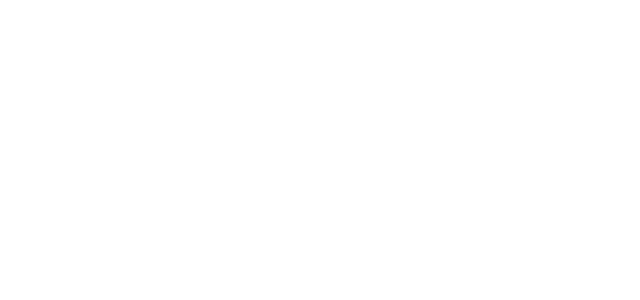
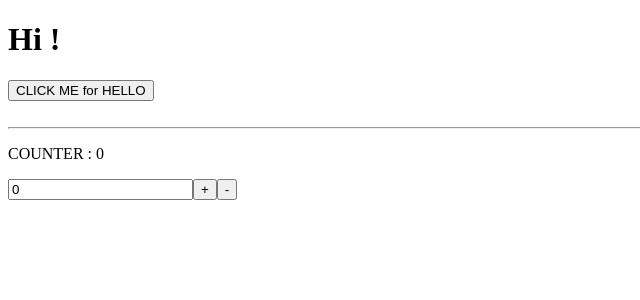
Before and after one commit to stefanimladenovski/reactjs, a React (Create React App) app in the folder reactjs/: page / in a window 1280 px wide. Shown: the top 300 px of the page, without its empty margins (0-640 px from the left). Built offline with nearby package versions, Linux system fonts and the light colour scheme.

Commit message:
ADD cas9

```diff
--- a/reactjs/package.json
+++ b/reactjs/package.json
@@ -8,7 +8,9 @@
     "@testing-library/user-event": "^13.5.0",
     "react": "^18.2.0",
     "react-dom": "^18.2.0",
+    "react-redux": "^8.0.2",
     "react-scripts": "5.0.1",
+    "redux": "^4.2.0",
     "web-vitals": "^2.1.4"
   },
   "scripts": {
--- a/reactjs/src/App.js
+++ b/reactjs/src/App.js
@@ -1,7 +1,13 @@
+import { Hello } from "./components/Hello";
+import { Counter } from "./components/Counter";
+
 const App = () => {
 
   return (
-    <div></div>
+    <div>
+      <Hello />
+      <Counter />
+    </div>
   );
 }
 
--- /dev/null
+++ b/reactjs/src/actions/CounterAction.js
@@ -0,0 +1,13 @@
+export const increment = (value) => {
+    return {
+        type : "INCREMENT",
+        payload: value
+    }
+}
+
+export const decrement = (value) => {
+    return {
+        type : "DECREMENT",
+        payload: value
+    }
+}
--- /dev/null
+++ b/reactjs/src/actions/HelloAction.js
@@ -0,0 +1,9 @@
+//Akcijata e funkcija sto vrakja objekt od type sto sakame na prikaze i payload nov state sto sakame da go update
+export const sayHello = () => {
+
+    return {
+        type : "SAY_HELLO",
+        payload: "Hi and welcome to my lovely REDUX App!!!"
+    }
+
+}
--- /dev/null
+++ b/reactjs/src/components/Counter.js
@@ -0,0 +1,30 @@
+import {useDispatch, useSelector} from "react-redux"
+import {increment, decrement} from "../actions/CounterAction"
+import { useState } from "react"
+
+// use the payload to increment by 12
+// increment(12)
+// decrement(12)
+
+export const Counter = () => {
+
+    const dispatch = useDispatch()
+    const  {counter} = useSelector( state => state.CounterReducer)  // isto e i state.HelloReducer.greeting ama const greeting ke bide bez {}
+
+    const [magicNumber, setMagicNumber] = useState(0)
+
+    return (
+        <div>
+            <br /> <hr />
+            <p>COUNTER : {counter}</p>
+            <input
+                value={magicNumber}
+                onChange={(e) => setMagicNumber(Number(e.target.value))}
+                type="number"
+                placeholder="Incr / Decrby Number" />
+            <button
+            onClick={() => dispatch(increment(magicNumber))}>+</button>
+            <button onClick={() => dispatch(decrement(magicNumber))}>-</button>
+        </div>
+    )
+}
--- /dev/null
+++ b/reactjs/src/components/Hello.js
@@ -0,0 +1,20 @@
+import {useDispatch, useSelector} from "react-redux"
+import { sayHello } from "../actions/HelloAction"
+
+
+
+export const Hello = () => {
+
+    const dispatch = useDispatch()
+    const  {greeting} = useSelector( state => state.HelloReducer)  // isto e i state.HelloReducer.greeting ama const greeting ke bide bez {}
+
+    return (
+        <div>
+            <h1>{greeting}</h1>
+            <button
+            onClick={() => dispatch(sayHello())}>
+                CLICK ME for HELLO
+            </button>
+        </div>
+    )
+}
--- /dev/null
+++ b/reactjs/src/reducers/CounterReducer.js
@@ -0,0 +1,23 @@
+const initialState = {
+    counter: 0
+}
+
+const CounterReducer = (state = initialState, action) => {
+    //sekogas go vrakja celiot state
+    switch(action.type) {
+        case "INCREMENT" :
+            return {
+                ...state,
+                counter: state.counter + action.payload
+            }
+        case "DECREMENT" :
+            return {
+                ...state,
+                counter: state.counter - action.payload
+            }
+        default :
+            return state
+    }
+}
+
+export default CounterReducer
--- /dev/null
+++ b/reactjs/src/reducers/HelloReducer.js
@@ -0,0 +1,18 @@
+const initialState = {
+    greeting: "Hi !"
+}
+
+const HelloReducer = (state = initialState, action) => {
+    //sekogas go vrakja celiot state
+    switch(action.type) {
+        case "SAY_HELLO" :
+            return {
+                ...state,
+                greeting: action.payload //"HELLO WORLD !!!"
+            }
+        default :
+            return state
+    }
+}
+
+export default HelloReducer
--- /dev/null
+++ b/reactjs/src/reducers/index.js
@@ -0,0 +1,9 @@
+import { combineReducers } from "redux";
+import CounterReducer from "./CounterReducer";
+import HelloReducer from "./HelloReducer";
+
+
+export default combineReducers({
+    HelloReducer,
+    CounterReducer
+})
--- /dev/null
+++ b/reactjs/src/store.js
@@ -0,0 +1,5 @@
+import {createStore} from "redux"
+
+import combineReducers  from "./reducers"
+
+export default createStore(combineReducers)
```
Also changed, not shown: reactjs/src/index.js (+5 -3 lines), 1 other file (tests, documents, lock files or other folders).
